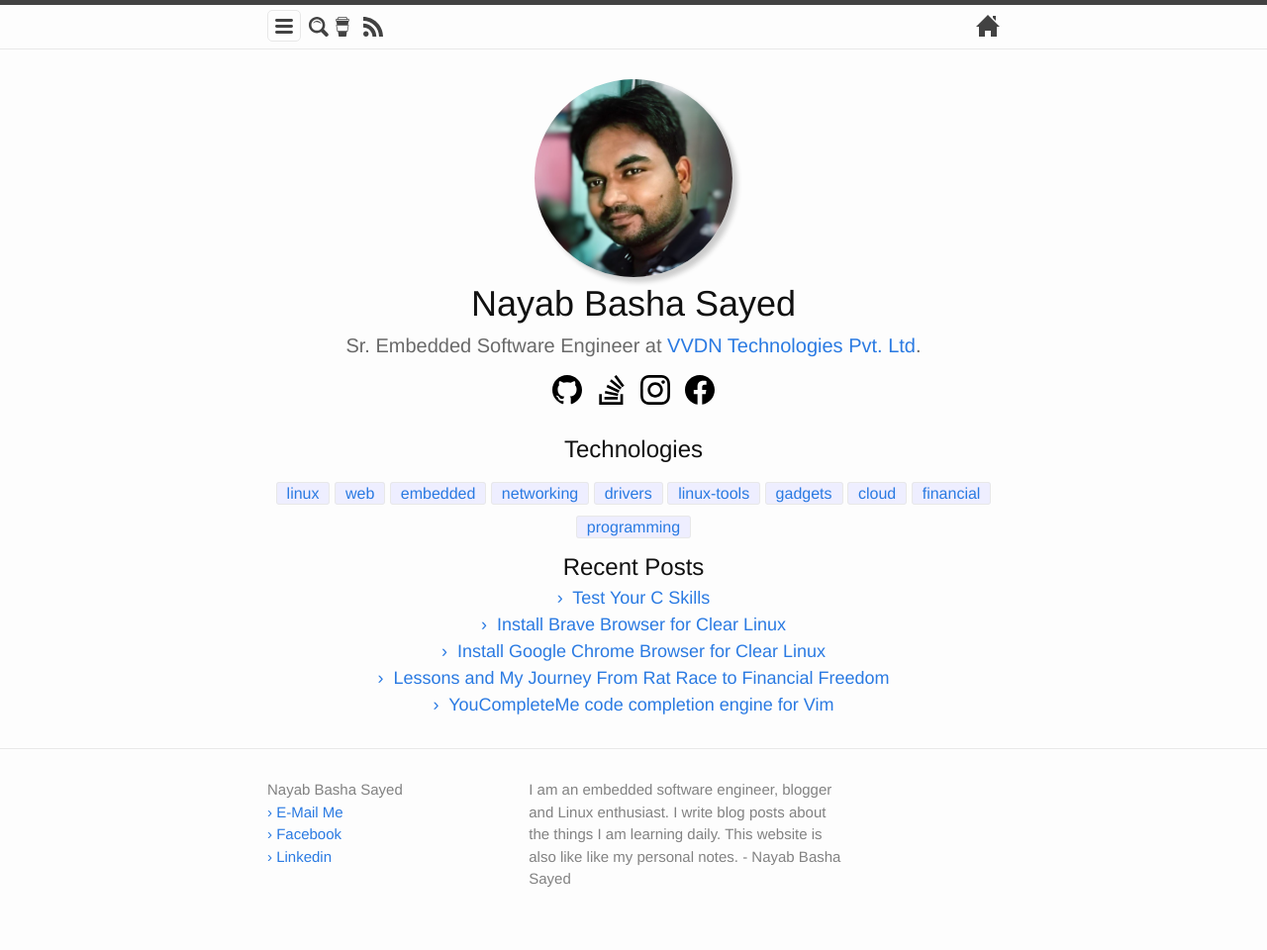
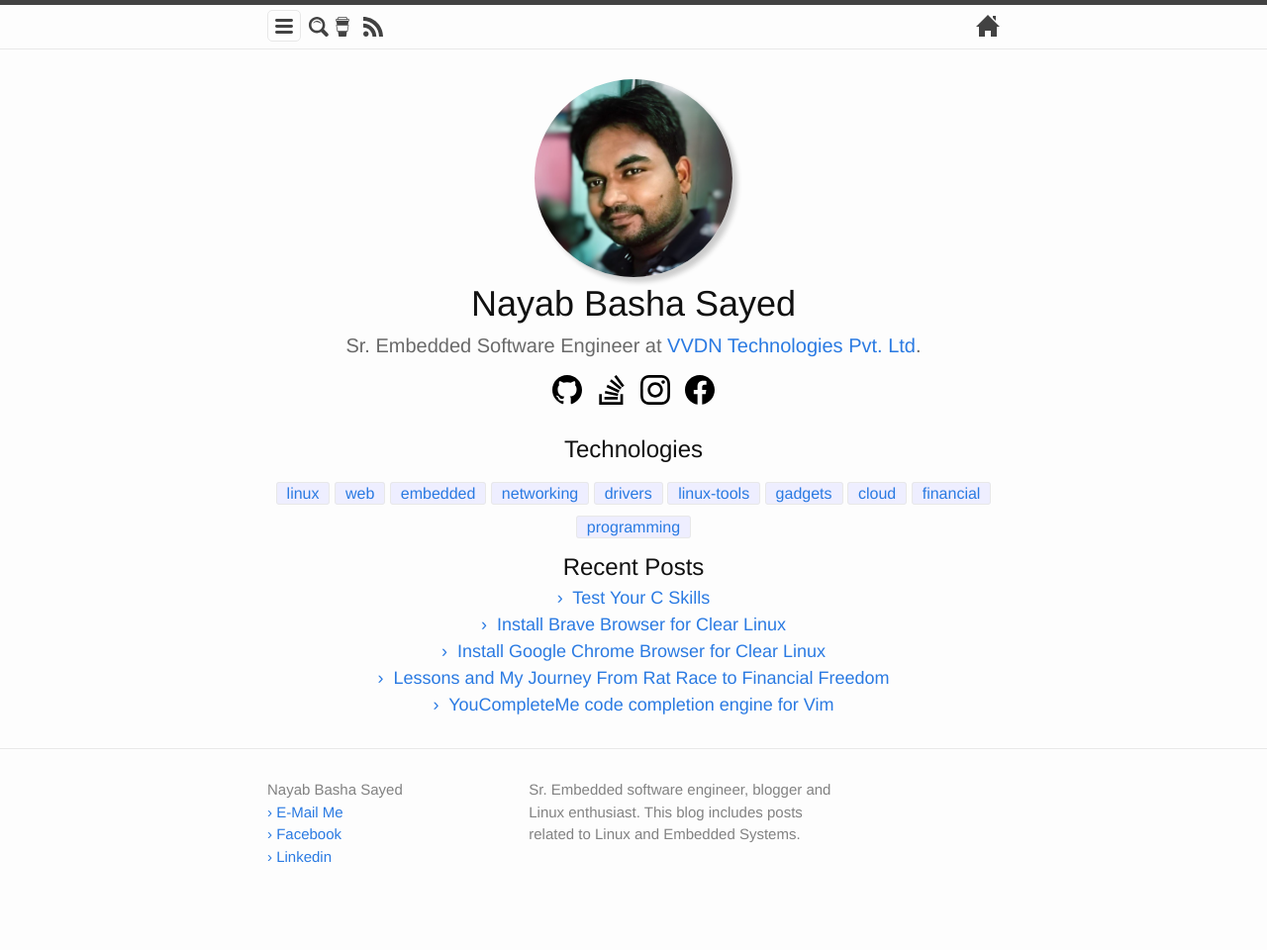
Before and after one commit to itsnayabsd/website, a Jekyll site: the page built from index.md, in a window 1280 px wide. Shown: the whole page at 99% size. Built offline with Jekyll 4.4.1, drawn with Linux system fonts in a browser that asks for light colours; a script that is not in the unit is left out; after the commit the page ends 937 px from its top, so only the background shows below that.

Commit message:
Changed blog description

```diff
--- a/_config.yml
+++ b/_config.yml
@@ -1,13 +1,13 @@
 title: Nayab Basha Sayed | Sr. Embedded Software Engineer
 description: > # this means to ignore newlines until "baseurl:"
-    I am an embedded software engineer, blogger and Linux enthusiast. I write blog posts about the things I am learning daily. This website is also like like my personal notes. - Nayab Basha Sayed
+    Sr. Embedded software engineer, blogger and Linux enthusiast. This blog includes posts related to Linux and Embedded Systems.
 baseurl: "" # the subpath of your site, e.g. /blog
 url: "https://www.nayab.xyz" # the base hostname & protocol for your site, e.g. http://example.com
 permalink: none
 
 excerpt_separator: <!--more-->
 imgbase: /assets/img/
-email: nayabbashasyed@gmail.com
+email: basha@nayab.xyz
 author: "Nayab Basha Sayed"
 
 #Google Analytics
```
